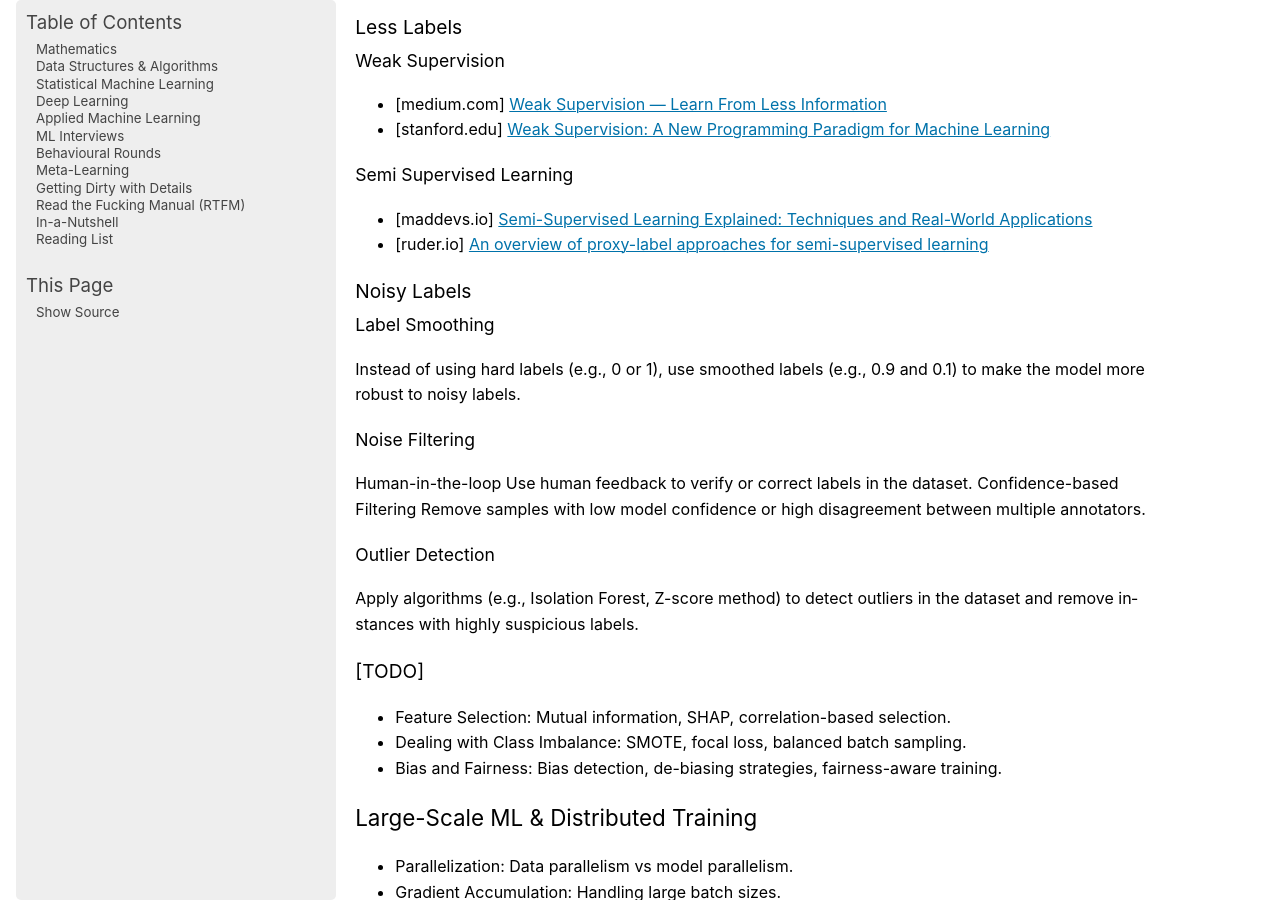
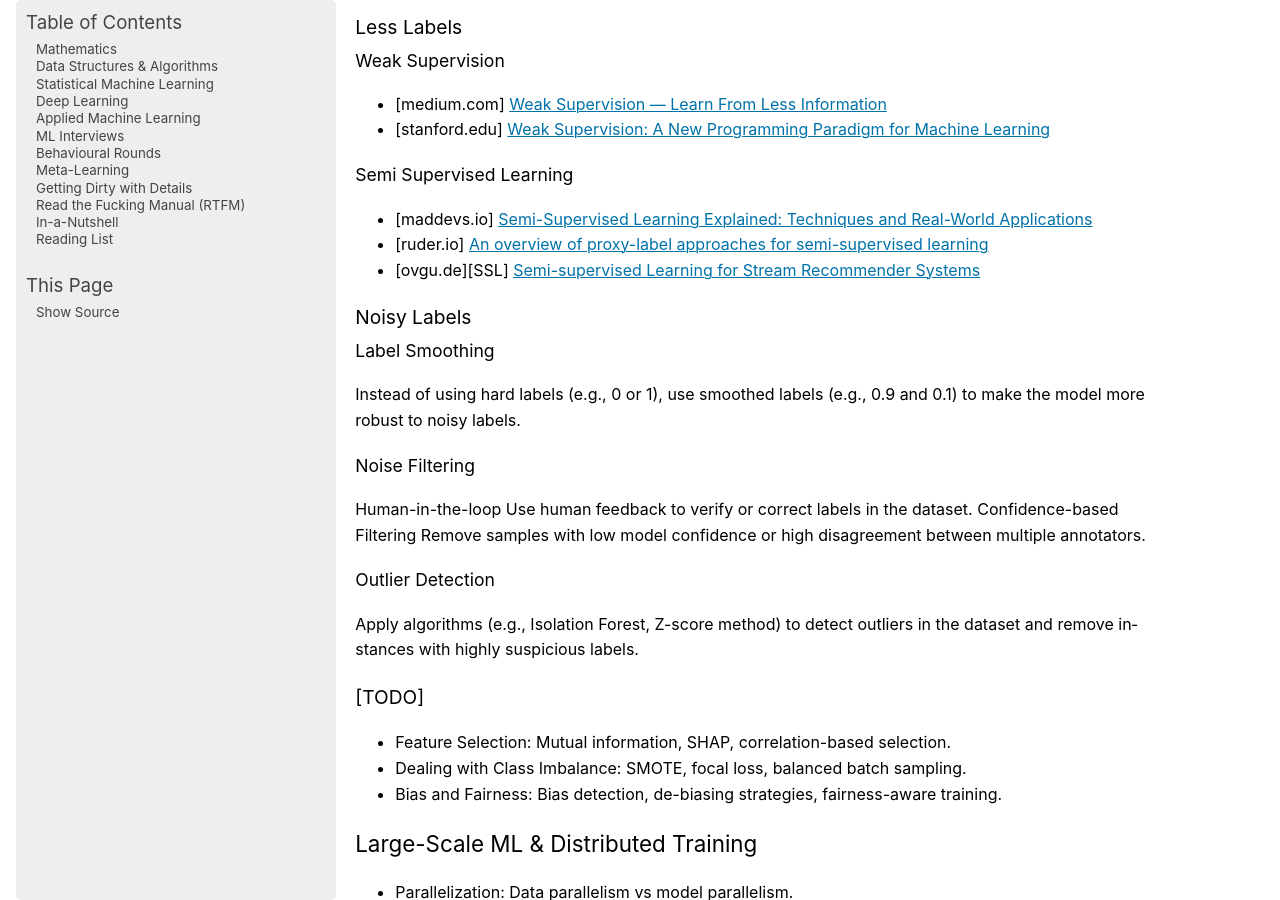
Before and after one commit to uselesstechjunks/leetcode, a Sphinx documentation site: the page built from docs/source/applied/practical/index.rst, in a window 1280 px wide and 900 px high, scrolled down 2317 px. Built offline with Sphinx 7.4.7, drawn with Linux system fonts in a browser that asks for light colours; pages that are not in the unit, such as notebooks, are missing from menus.

Commit message:
Update index.rst

```diff
--- a/docs/source/applied/practical/index.rst
+++ b/docs/source/applied/practical/index.rst
@@ -86,6 +86,7 @@ Semi Supervised Learning
 ^^^^^^^^^^^^^^^^^^^^^^^^^^^^^^^^^^^^^^^^^^^^^^^^^^^^^^^^^^^^^^^^^^^^^^^
 * [maddevs.io] `Semi-Supervised Learning Explained: Techniques and Real-World Applications <https://maddevs.io/blog/semi-supervised-learning-explained/>`_
 * [ruder.io] `An overview of proxy-label approaches for semi-supervised learning <https://www.ruder.io/semi-supervised/>`_
+* [ovgu.de][SSL] `Semi-supervised Learning for Stream Recommender Systems <https://kmd.cs.ovgu.de/pub/matuszyk/Semi-supervised-Learning-for-Stream-Recommender-Systems.pdf>`_
 
 Noisy Labels
 -----------------------------------------------------------------------
```
